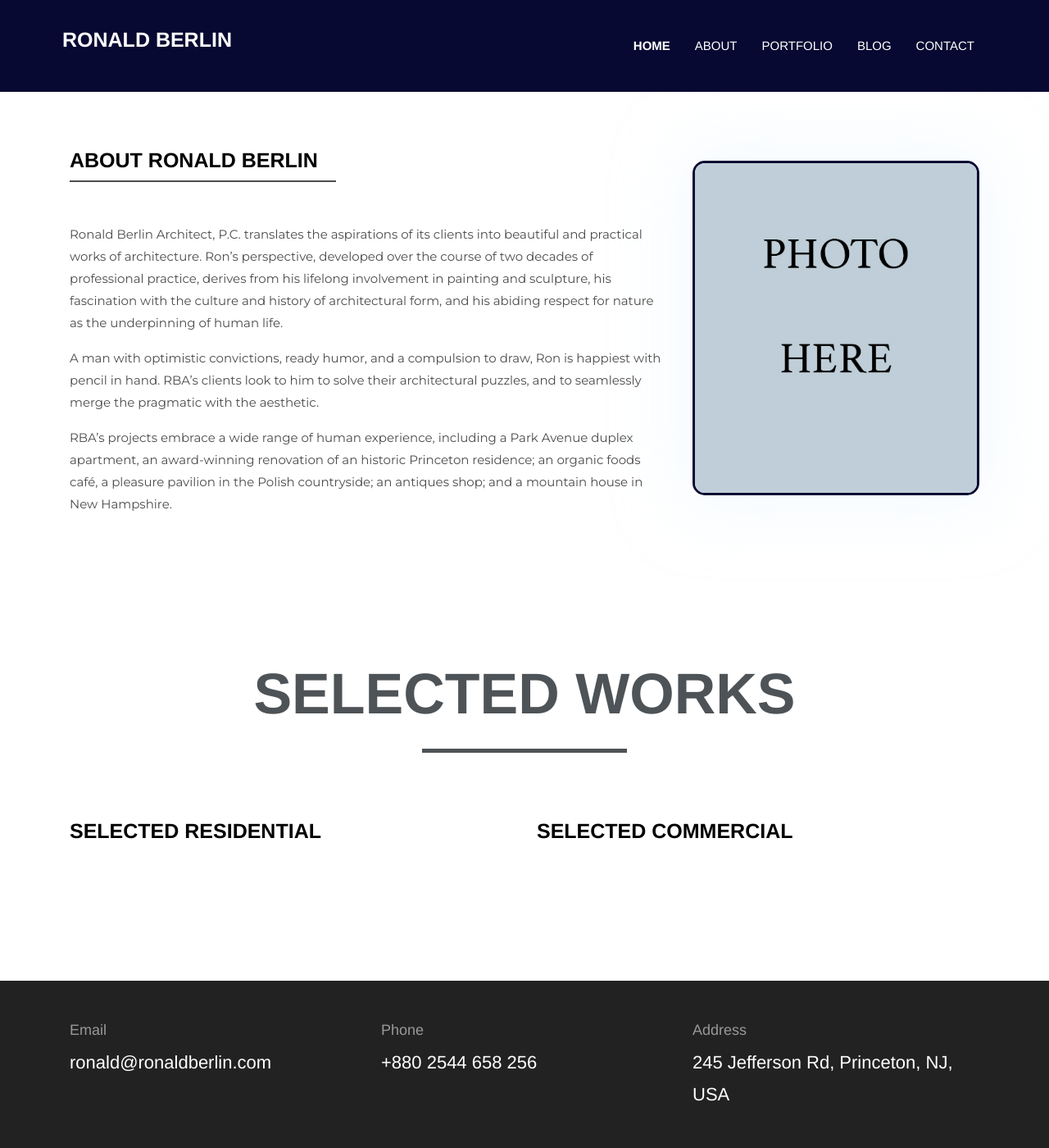
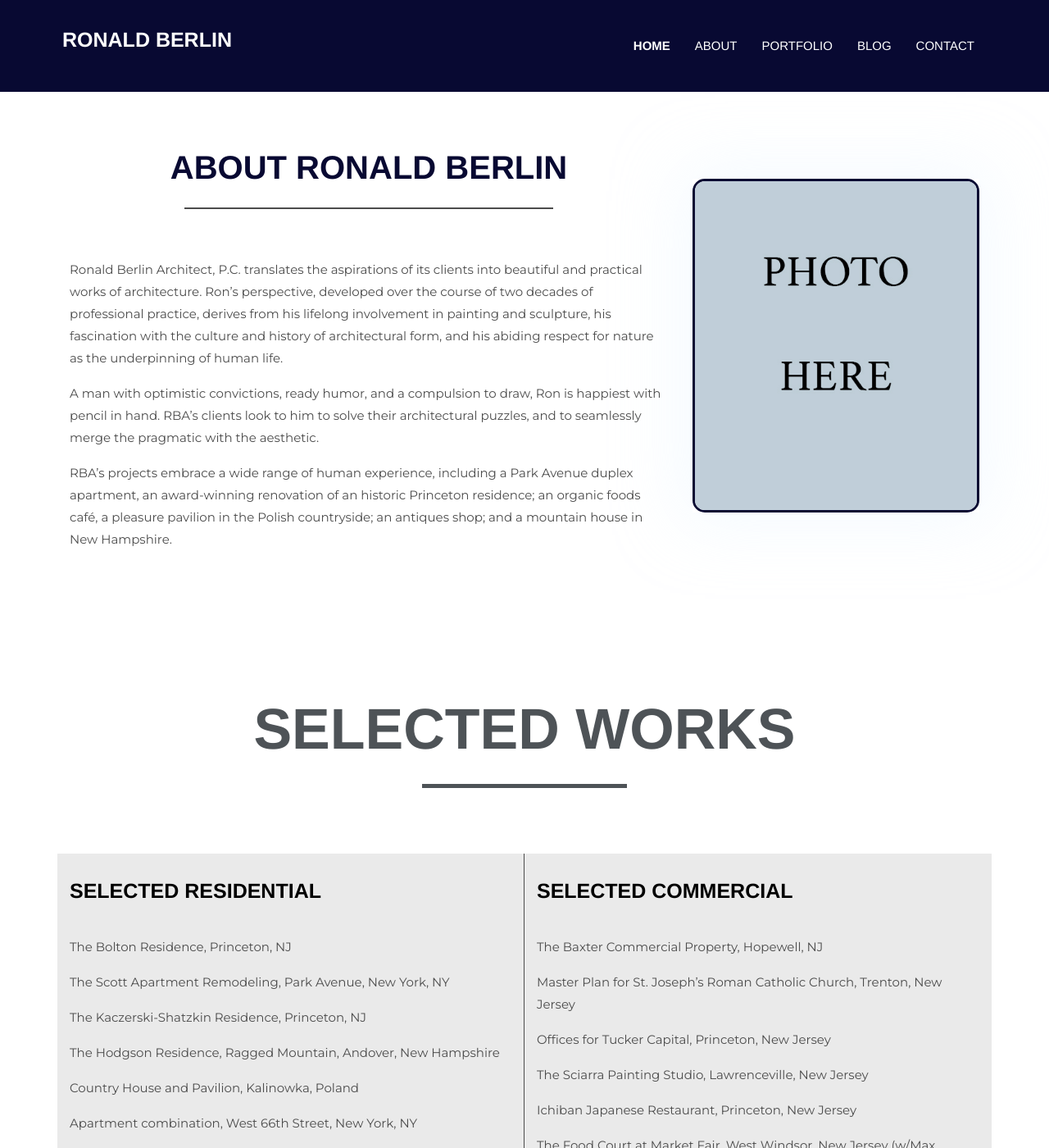
Before and after one commit to sofiamay/website-jekyll-ronaldberlin, a Jekyll site: the page built from _pages/about.md, in a window 1280 px wide and 1400 px high. Shown: the whole window at 82% size. Built offline with Jekyll 4.4.1, drawn with Linux system fonts in a browser that asks for light colours; nearby versions of some CDN libraries; some web fonts are replaced; some of the changed text lies outside the part shown.

Commit message:
Style About>SelectedWorks section

```diff
--- a/_data/settings.yml
+++ b/_data/settings.yml
@@ -116,6 +116,34 @@ selected-residential:
   - content: "The Parlapiano-Gryzbowska Residence, South Orange, New Jersey"
 
   - content: "The Dellenbaugh Studio and Residence, Madison, New Jersey"
+
+selected-commercial:
+  - content: "The Baxter Commercial Property, Hopewell, NJ"
+
+  - content: "Master Plan for St. Joseph’s Roman Catholic Church, Trenton, New Jersey"
+
+  - content: "Offices for Tucker Capital, Princeton, New Jersey"
+
+  - content: "The Sciarra Painting Studio, Lawrenceville, New Jersey"
+
+  - content: "Ichiban Japanese Restaurant, Princeton, New Jersey"
+
+  - content: "The Food Court at Market Fair, West Windsor, New Jersey (w/Max Hayden)"
+
+  - content: "Offices for Gordon Tracy, Bucks County, Pennsylvania"
+
+  - content: "Delaware-Raritan Girl Scouts Council Building Rehabilitation, New Jersey"
+
+  - content: "The Weiss Sculpture Studio, Princeton, New Jersey"
+
+  - content: "Factory Rehabilitation for L.T.S. Incorporated, Trenton, New Jersey"
+
+  - content: "Feasibility Studies for the City of Brisbane, California"
+
+
+
+
+
 
 
 
--- a/_includes/selected-works.html
+++ b/_includes/selected-works.html
@@ -1,26 +1,42 @@
 
 <!-- selected works -->
-<section class="section">
+<section class="section selected-works">
   <div class="container">
     <div class="row">
       <div class="col-lg-12 text-center">
         <h2 class="section-title">Selected Works</h2>
       </div>
-      <div class="col-lg-6 col-md-6 mb-80">
-        <h3> Selected Residential
+    </div>
+    <div class="row simple-list">
+      <div id="residential-projects" class="col-lg-6 col-md-6 mb-40 list-column">
+        <h3> Selected Residential</h3>
+        <div>
+          {% for project in site.data.settings.selected-residential %}
+          <div class="list-item">
+            <p>{{ project.content }}</p>
+          </div>
+          {% endfor %}
+        </div>
       </div>
-      <div class="col-lg-6 col-md-6 mb-80">
+      <div id="commercial-projects" class="col-lg-6 col-md-6 mb-40 list-column">
         <h3> Selected Commercial </h3>
+        <div>
+          {% for project in site.data.settings.selected-commercial %}
+          <div class="list-item">
+            <p>{{ project.content }}</p>
+          </div>
+          {% endfor %}
+        </div>
       </div>
     </div>
   </div>
 </section>
 <!-- /selected works -->
 
-
-<!-- {% if site.data.settings.selected-residential %}
-{% endif %}
-
-
-{% for education in site.data.settings.education %}
-{% endfor %} -->
+<!--         <div class="projects">
+          {% for project in site.data.settings.selected-residential %}
+          <div>
+            <p>{{ project.content }}</p>
+          </div>
+          {% endfor %}
+        </div> -->
--- a/assets/scss/_common.scss
+++ b/assets/scss/_common.scss
@@ -299,3 +299,17 @@ textarea.form-control{
   }
 }
 /* /card */
+
+/* Lists */
+.simple-list{
+  h3 {
+    margin: 30px 0px 40px;
+  }
+  .list-column{
+    background-color: $gray;
+    .list-item{
+
+    }
+  }
+}
+/* /Lists/ */
--- a/assets/scss/_typography.scss
+++ b/assets/scss/_typography.scss
@@ -51,7 +51,12 @@ h2, .h2{
 }
 
 h3, .h3{
+}
+
+h3.small-title {
   font-size: 40px;
+  text-align: center;
+  color: $primary-color;
 }
 
 h4, .h4{
--- a/assets/scss/templates/_about.scss
+++ b/assets/scss/templates/_about.scss
@@ -1,6 +1,14 @@
 .about-section {
   hr {
-    max-width: 325px;
+    max-width: 450px;
+    text-align: center;
+    margin: 25px auto 60px;
+  }
+}
+
+.selected-works {
+  #residential-projects {
+    border-right: 1px solid;
   }
 }
 
```
